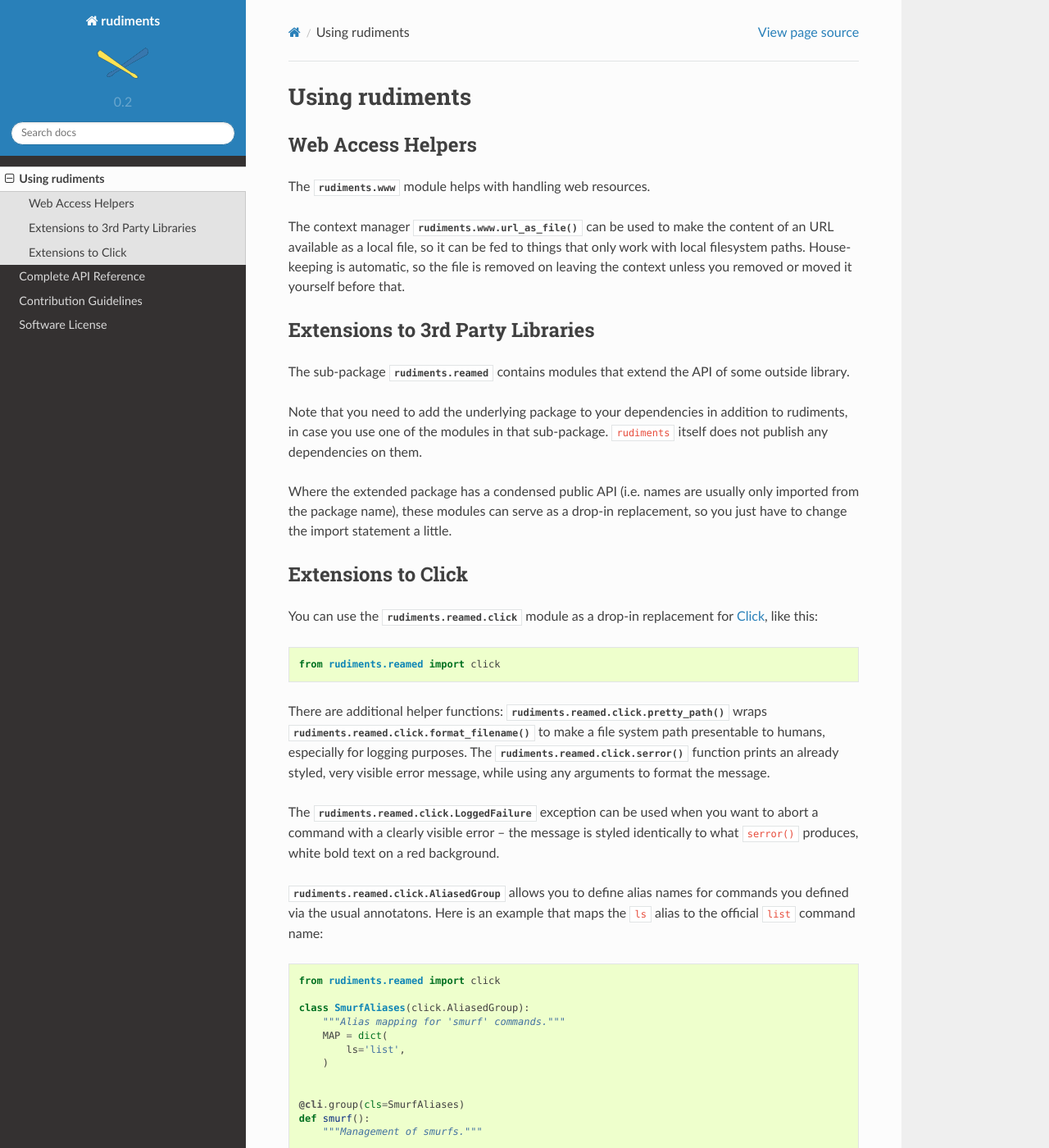
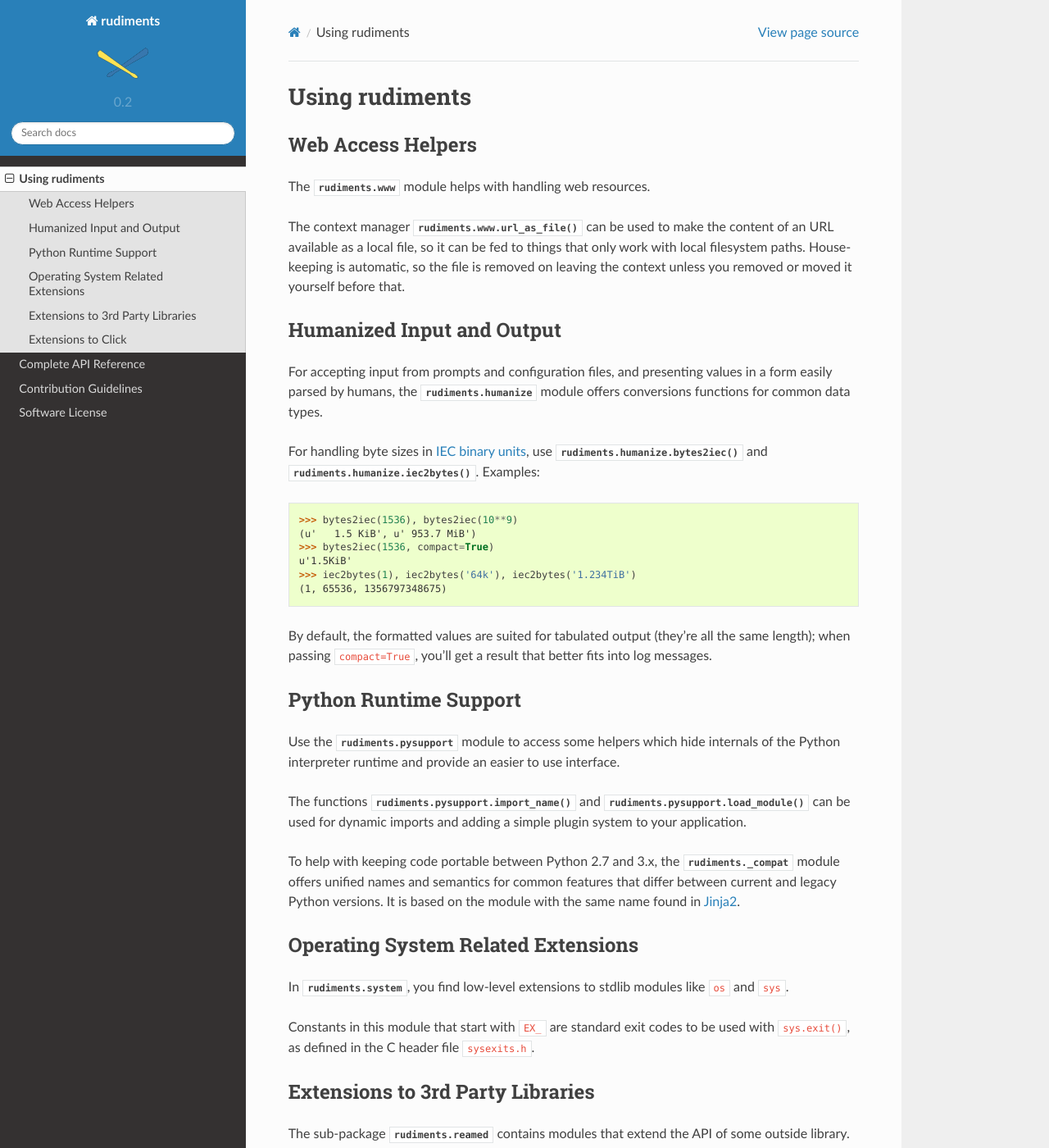
Before and after one commit to jhermann/rudiments, a Sphinx documentation site: the page built from docs/usage.rst, in a window 1280 px wide and 1400 px high. Shown: the whole window at 82% size. Built offline with Sphinx 7.4.7 and the Read the Docs theme 2.0.0, drawn with Linux system fonts in a browser that asks for light colours.

Commit message:
:book: added usage for all modules

```diff
--- a/docs/usage.rst
+++ b/docs/usage.rst
@@ -28,6 +28,60 @@ The context manager :func:`rudiments.www.url_as_file` can be used to make the co
 of an URL available as a local file, so it can be fed to things that only work with
 local filesystem paths. House-keeping is automatic, so the file is removed on leaving
 the context unless you removed or moved it yourself before that.
+
+
+Humanized Input and Output
+--------------------------
+
+For accepting input from prompts and configuration files, and presenting values
+in a form easily parsed by humans, the :mod:`rudiments.humanize` module offers
+conversions functions for common data types.
+
+For handling byte sizes in `IEC binary units`_, use
+:func:`rudiments.humanize.bytes2iec` and :func:`rudiments.humanize.iec2bytes`.
+Examples::
+
+    >>> bytes2iec(1536), bytes2iec(10**9)
+    (u'   1.5 KiB', u' 953.7 MiB')
+    >>> bytes2iec(1536, compact=True)
+    u'1.5KiB'
+    >>> iec2bytes(1), iec2bytes('64k'), iec2bytes('1.234TiB')
+    (1, 65536, 1356797348675)
+
+By default, the formatted values are suited for tabulated output (they're all the same length);
+when passing ``compact=True``, you'll get a result that better fits into log messages.
+
+
+.. _`IEC binary units`: http://physics.nist.gov/cuu/Units/binary.html
+
+
+Python Runtime Support
+----------------------
+
+Use the :mod:`rudiments.pysupport` module to access some helpers which
+hide internals of the Python interpreter runtime and provide an easier to use interface.
+
+The functions :func:`rudiments.pysupport.import_name`
+and :func:`rudiments.pysupport.load_module`
+can be used for dynamic imports and adding a simple plugin system to your application.
+
+To help with keeping code portable between Python 2.7 and 3.x,
+the :mod:`rudiments._compat` module offers unified names and semantics
+for common features that differ between current and legacy Python versions.
+It is based on the module with the same name found in `Jinja2`_.
+
+
+.. _`Jinja2`: http://jinja.pocoo.org/
+
+
+Operating System Related Extensions
+-----------------------------------
+
+In :mod:`rudiments.system`, you find low-level extensions to stdlib modules like
+``os`` and ``sys``.
+
+Constants in this module that start with ``EX_`` are standard exit codes to be used
+with ``sys.exit()``, as defined in the C header file ``sysexits.h``.
 
 
 Extensions to 3rd Party Libraries
```
